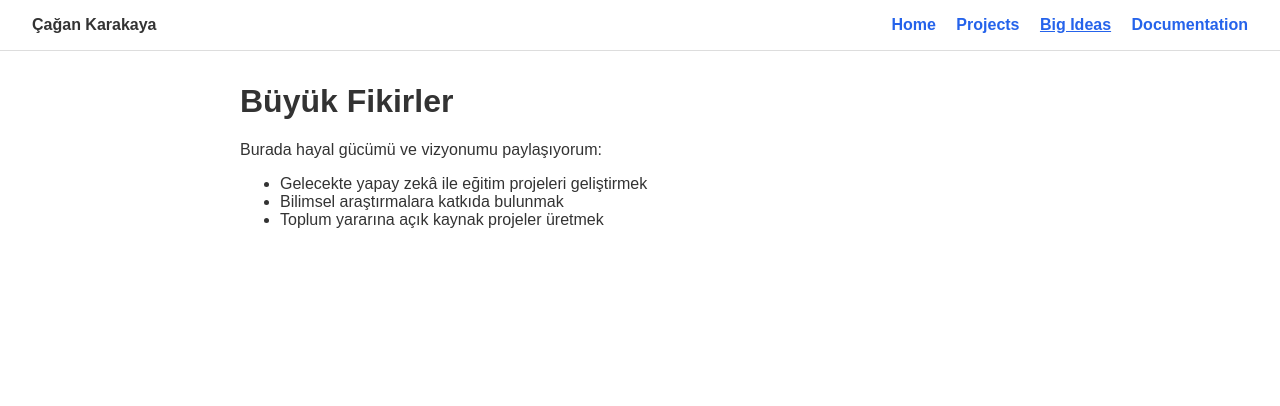
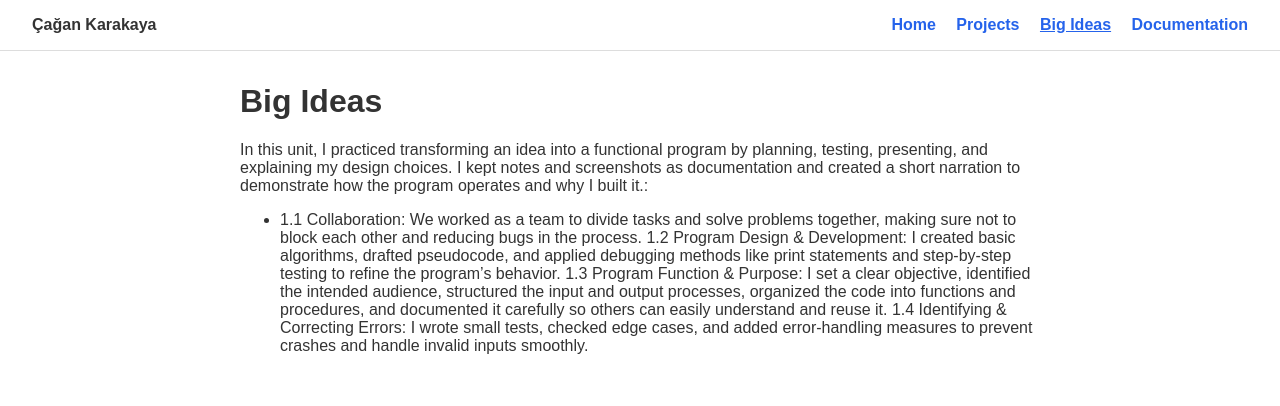
Before and after one commit to CaganKarakaya/CaganKarakaya, a plain HTML site: page ideas.html in a window 1280 px wide. Drawn offline with Linux system fonts and the light colour scheme.

Commit message:
Update ideas.html

```diff
--- a/ideas.html
+++ b/ideas.html
@@ -24,12 +24,14 @@
     </nav>
   </header>
   <main>
-    <h1>Büyük Fikirler</h1>
-    <p>Burada hayal gücümü ve vizyonumu paylaşıyorum:</p>
+    <h1>Big Ideas</h1>
+    <p>In this unit, I practiced transforming an idea into a functional program by planning, testing, presenting, and explaining my design choices. I kept notes and screenshots as documentation and created a short narration to demonstrate how the program operates and why I built it.:</p>
     <ul>
-      <li>Gelecekte yapay zekâ ile eğitim projeleri geliştirmek</li>
-      <li>Bilimsel araştırmalara katkıda bulunmak</li>
-      <li>Toplum yararına açık kaynak projeler üretmek</li>
+      <li>
+1.1 Collaboration: We worked as a team to divide tasks and solve problems together, making sure not to block each other and reducing bugs in the process.
+1.2 Program Design & Development: I created basic algorithms, drafted pseudocode, and applied debugging methods like print statements and step-by-step testing to refine the program’s behavior.
+1.3 Program Function & Purpose: I set a clear objective, identified the intended audience, structured the input and output processes, organized the code into functions and procedures, and documented it carefully so others can easily understand and reuse it.
+1.4 Identifying & Correcting Errors: I wrote small tests, checked edge cases, and added error-handling measures to prevent crashes and handle invalid inputs smoothly.</li>
     </ul>
   </main>
 </body>
```
